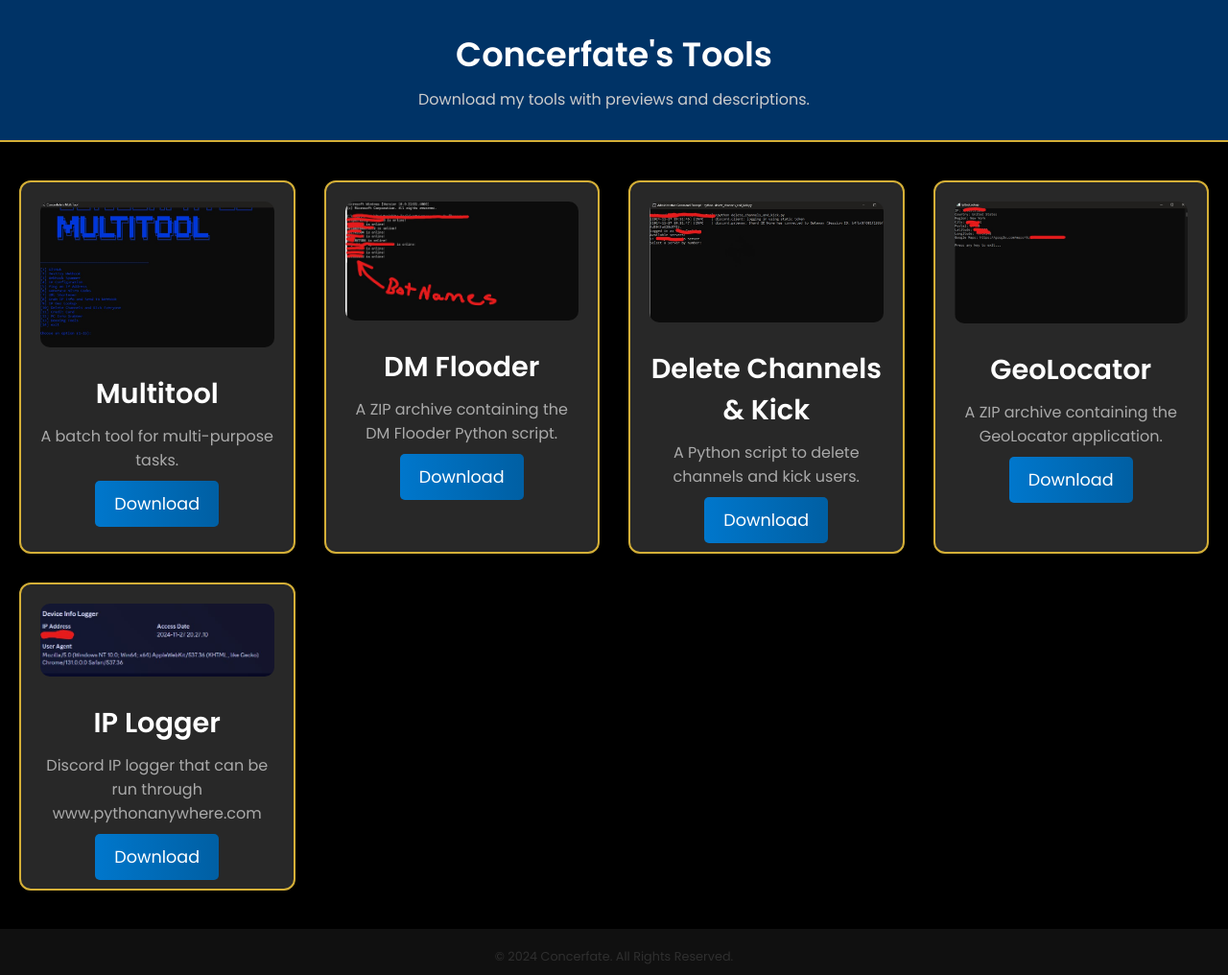
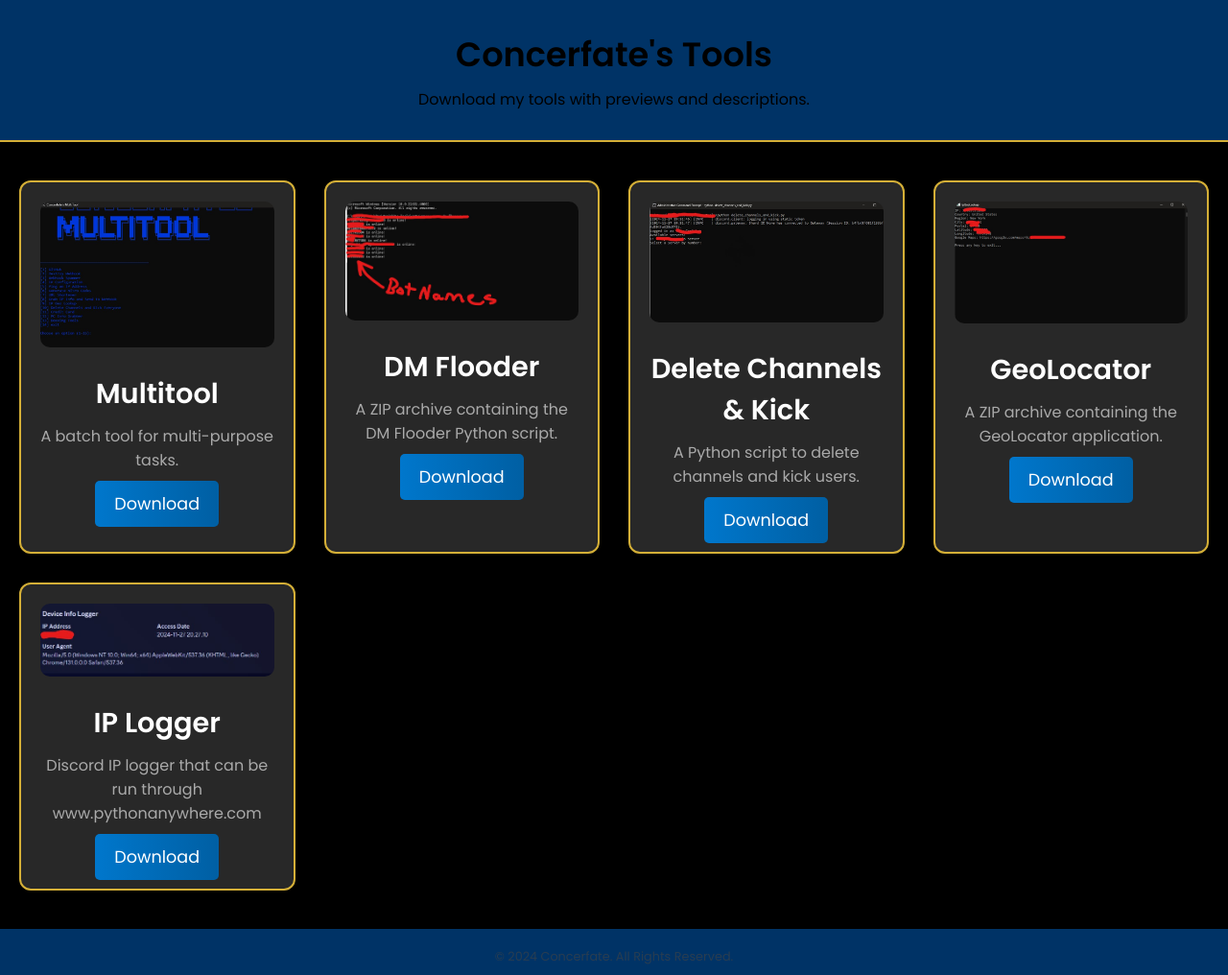
Before and after one commit to Concerfate/Concerfates-Tools, a plain HTML site: page index.html in a window 1280 px wide. Shown: the whole page at 96% size. Drawn offline with Linux system fonts and the light colour scheme.

Commit message:
Update styles.css

```diff
--- a/styles.css
+++ b/styles.css
@@ -26,13 +26,13 @@ header {
 header h1 {
   font-size: 2.2rem; /* Reduced font size */
   font-weight: 600;
-  color: #fff;
+  color: #000;
   margin-bottom: 8px;
 }
 
 header p {
   font-size: 1rem;
-  color: #ccc;
+  color: #000;
   margin-top: 5px;
 }
 
@@ -104,7 +104,7 @@ main {
 footer {
   text-align: center;
   padding: 10px 20px;
-  background: #101010; /* Slightly lighter black for footer */
+  background: #003366; /* Slightly lighter black for footer */
   font-size: 0.9rem;
   color: #555;
   box-shadow: 0 -2px 10px rgba(0, 0, 0, 0.1);
```
